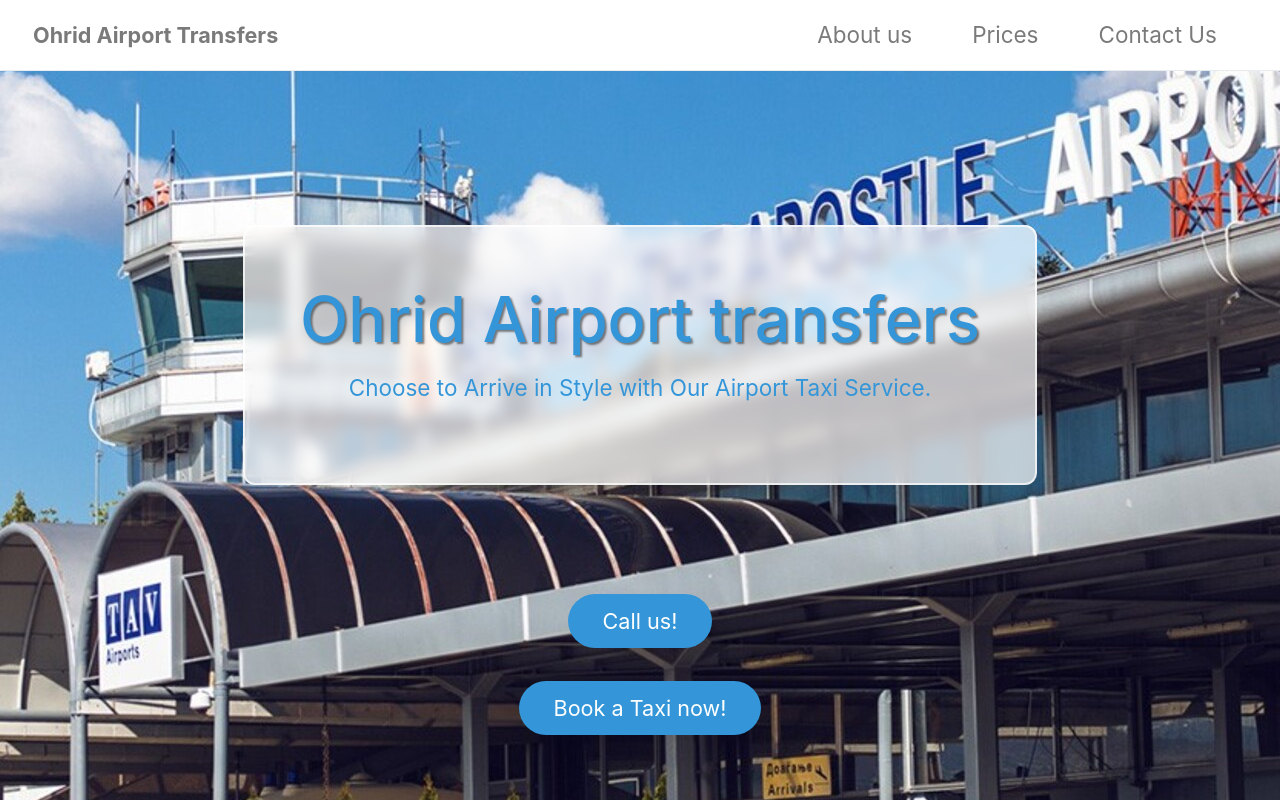
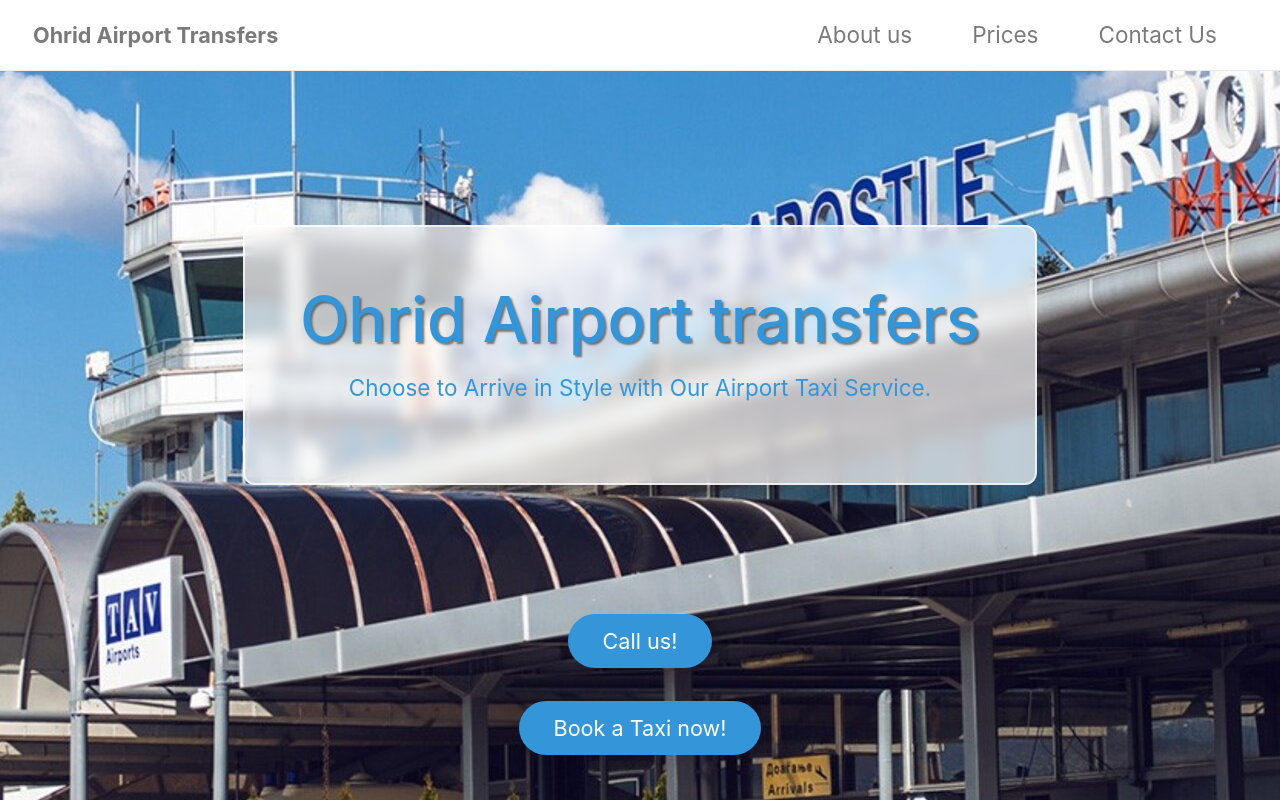
Before and after one commit to dzleyo/Airport-Transfers-Rent, a plain HTML site: page index.html in a window 1280 px wide. Shown: the top 802 px of the page. Drawn offline with Linux system fonts and the light colour scheme.

Commit message:
updated bottom in css:188

```diff
--- a/css/templatemo-style.css
+++ b/css/templatemo-style.css
@@ -185,7 +185,7 @@ a:focus {
 
 .tm-intro-next {
   position: absolute;
-  bottom: 75px;
+  bottom: 55px;
   left: 0;
   right: 0;
 }
```
